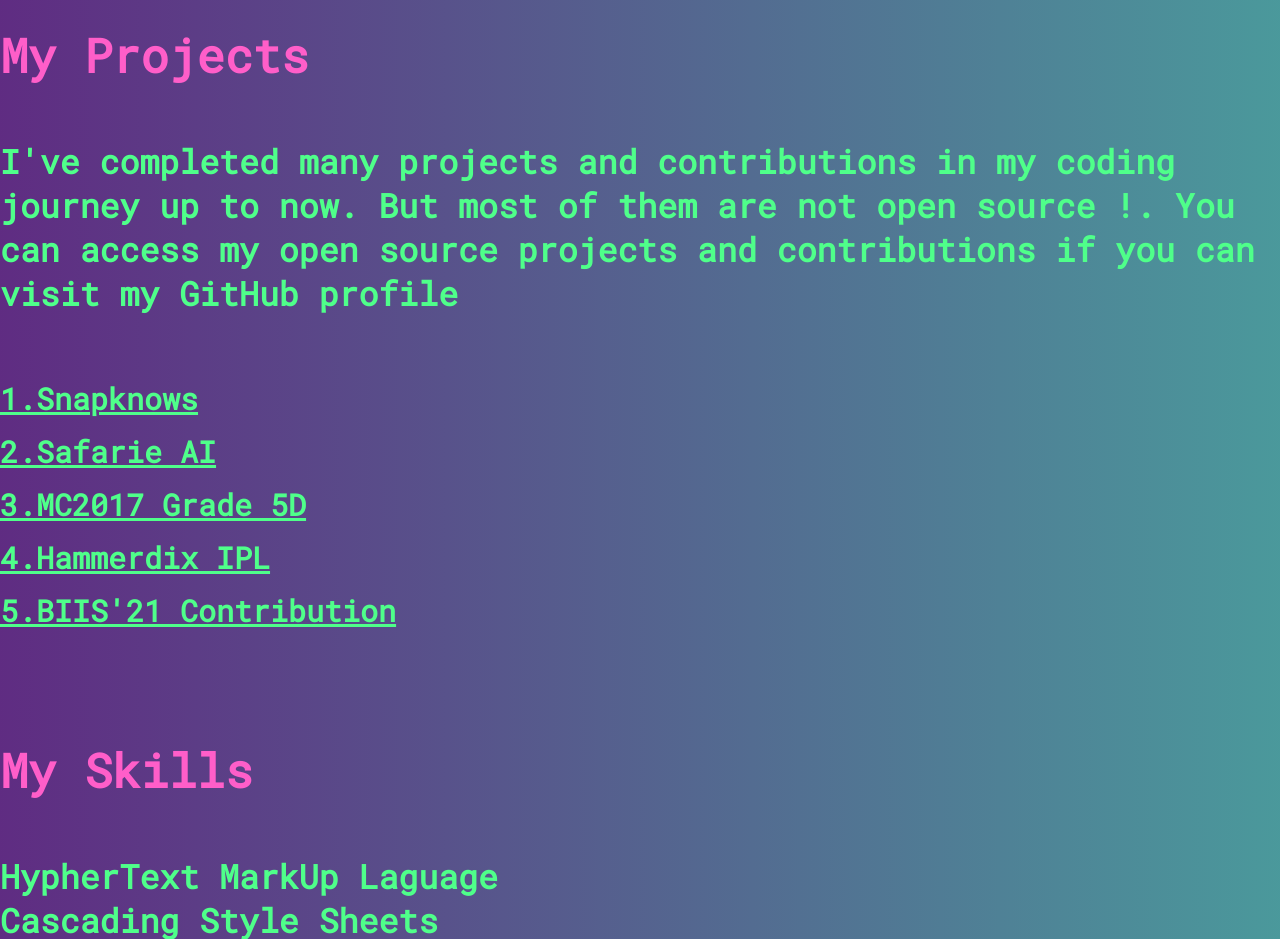
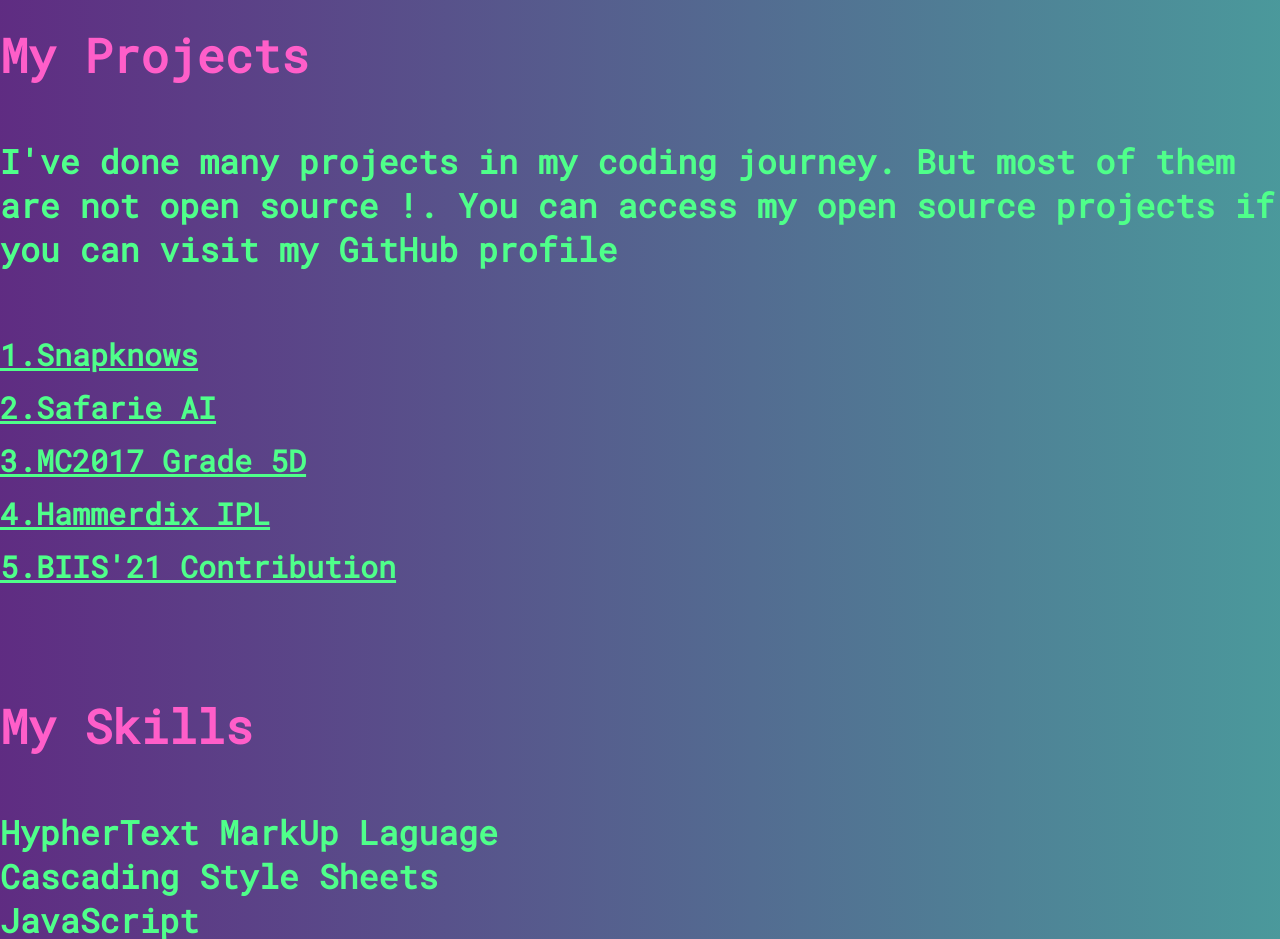
Before and after one commit to migarabhanu/migarabhanu.github.io, a plain HTML site: page index.html in a window 1280 px wide. Shown: the part 1000-1939 px from the top of the page. Drawn offline with Linux system fonts and the light colour scheme.

Commit message:
Updated the index.html file

```diff
--- a/index.html
+++ b/index.html
@@ -57,7 +57,7 @@
             <br>
             <h3>My Projects</h3>
             <br>
-            <h5 style="color: #4fff8a;"> I've completed many projects and contributions in my coding journey up to now. But most of them are not open source !. You can access my open source projects and contributions if you can visit my GitHub profile</h5>
+            <h5 style="color: #4fff8a;"> I've done many projects in my coding journey. But most of them are not open source !. You can access my open source projects if you can visit my GitHub profile</h5>
             <br>
             <a href="https://snapknows.wordpress.com"; style="color: #4fff8a; font-size: 30px;">1.Snapknows</a>
             <br>
```
